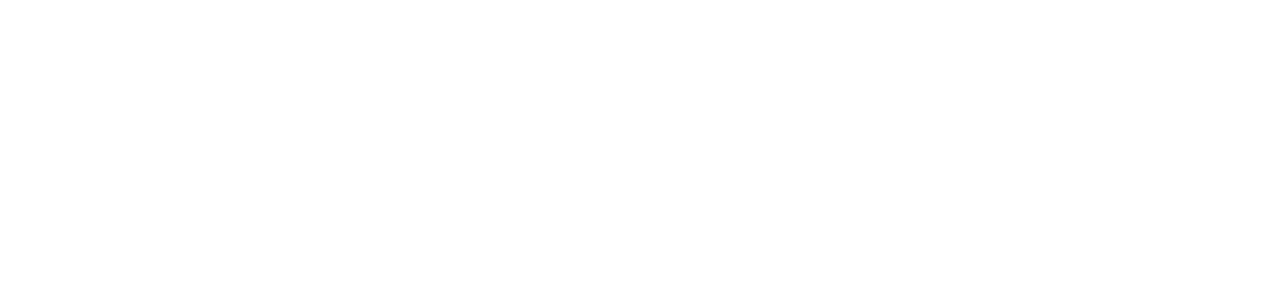
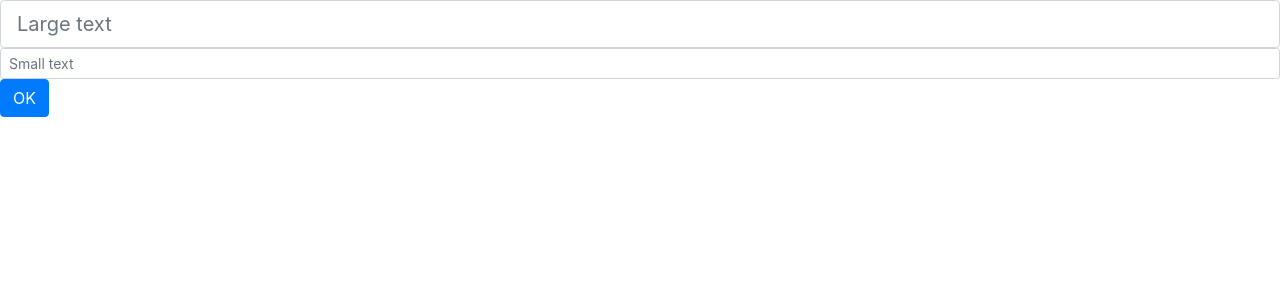
Before and after one commit to apoorvsingh15/Quotesera, a React (Create React App) app: page /add-text in a window 1280 px wide. Shown: the top 300 px of the page. Built offline with nearby package versions, Linux system fonts and the light colour scheme.

Commit message:
added basic layout to application

```diff
--- a/src/components/common/Routes.jsx
+++ b/src/components/common/Routes.jsx
@@ -1,11 +1,17 @@
 import React from "react";
 import { BrowserRouter as Router, Route } from "react-router-dom";
 import Home from "../../containers/Home";
+import Dimensions from "../../containers/Dimensions";
+import AddText from "../../containers/AddText";
+import Quotes from "../../containers/Quotes";
 
 const AppRouter = () => (
   <Router>
     <div>
       <Route path="/" exact component={Home} />
+      <Route path="/dimensions" component={Dimensions} />
+      <Route path="/add-text" component={AddText} />
+      <Route path="/quotes" component={Quotes} />
     </div>
   </Router>
 );
--- /dev/null
+++ b/src/containers/AddText.jsx
@@ -0,0 +1,50 @@
+import React, { useState } from "react";
+import { Form, Button } from "react-bootstrap";
+const AddText = ({
+  history: {
+    location: { state },
+    push
+  }
+}) => {
+  const [largeText, setLargeText] = useState("");
+  const [smallText, setSmallText] = useState("");
+
+  const onHandleLargeTextChange = ({ target: { value } }) => {
+    setLargeText(value);
+  };
+
+  const onHandleSmallTextChange = ({ target: { value } }) => {
+    setSmallText(value);
+  };
+
+  const navigateToQuotes = () => {
+    push("quotes", {
+      height: state.height,
+      width: state.width,
+      mainQuote: largeText,
+      subQuote: smallText
+    });
+  };
+
+  return (
+    <div>
+      <Form.Control
+        onChange={onHandleLargeTextChange}
+        value={largeText}
+        size="lg"
+        type="text"
+        placeholder="Large text"
+      />
+      <Form.Control
+        onChange={onHandleSmallTextChange}
+        value={smallText}
+        size="sm"
+        type="text"
+        placeholder="Small text"
+      />
+      <Button onClick={navigateToQuotes}>OK</Button>
+    </div>
+  );
+};
+
+export default AddText;
--- /dev/null
+++ b/src/containers/Dimensions.jsx
@@ -0,0 +1,32 @@
+import React, { useState } from "react";
+import { Button } from "react-bootstrap";
+
+const Dimensions = props => {
+  const [dimensions, setDimensions] = useState({ width: 1080, height: 1080 });
+
+  const getDimensions = platform => {
+    return platform === "instagram-square"
+      ? setDimensions({ width: 1080, height: 1080 })
+      : setDimensions({ width: 750, height: 1334 });
+  };
+
+  const navigateToAddText = () => {
+    props.history.push("./add-text", dimensions);
+  };
+
+  console.log(dimensions, "yo");
+
+  return (
+    <div>
+      <Button onClick={() => getDimensions("instagram-square")}>
+        Instagram Square Post
+      </Button>
+      <Button onClick={() => getDimensions("instagram-story")}>
+        Instagram Story
+      </Button>
+      <Button onClick={navigateToAddText}>OK</Button>
+    </div>
+  );
+};
+
+export default Dimensions;
--- a/src/containers/Home.jsx
+++ b/src/containers/Home.jsx
@@ -1,6 +1,13 @@
 import React from "react";
 import TopNav from "../components/TopNav";
-const Home = () => (
+import { Button } from "react-bootstrap";
+const Home = ({ history }) => {
+  const navigateToDimensions = () => {
+    const { push } = history;
+    push("/dimensions");
+  };
+
+  return (
     <div>
       <TopNav />
       <img
@@ -8,7 +15,9 @@ const Home = () => (
         src={require("../assets/home-banner-bg.png")}
         alt="top-banner"
       />
+      <Button onClick={navigateToDimensions}>Get Started</Button>
     </div>
   );
+};
 
 export default Home;
--- /dev/null
+++ b/src/containers/Quotes.jsx
@@ -0,0 +1,22 @@
+import React from "react";
+
+const Quotes = props => {
+  console.log(props, "props");
+
+  return (
+    <div
+      style={{
+        height: props.location.state.height,
+        width: props.location.state.width,
+        textAlign: "center",
+        color: "red",
+        backgroundColor: "blue"
+      }}
+    >
+      <h1>{props.location.state.mainQuote}</h1>
+      <h6>{props.location.state.subQuote}</h6>
+    </div>
+  );
+};
+
+export default Quotes;
```
Lines whose indentation alone changed are shown as unchanged.
